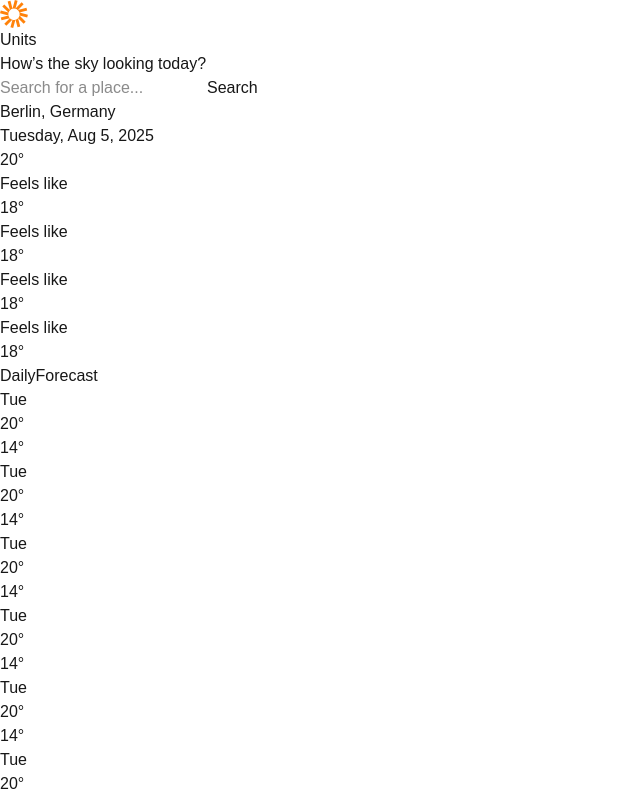
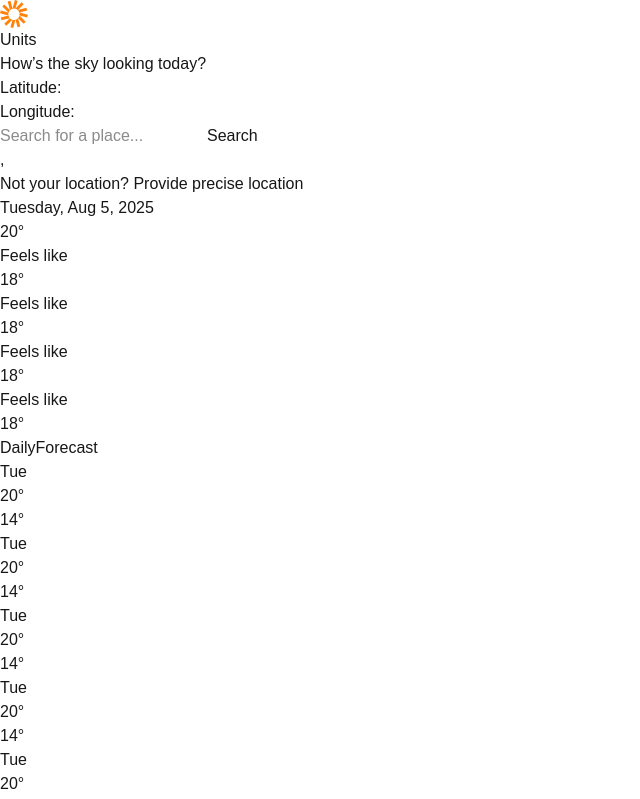
Before and after one commit to juanpb96/FEM_weather-app, a Next.js app: page / in a window 1280 px wide. Shown: the top 799 px of the page, without its empty margins (0-640 px from the left). Built offline with nearby package versions, Linux system fonts and the light colour scheme.

Commit message:
feat(11): Get geolocation data in Next
Extract geolocation data from custom headers

Get precise user's location using the Geolocation API

```diff
--- a/src/app/page.tsx
+++ b/src/app/page.tsx
@@ -4,16 +4,28 @@ import { Header } from "@/components/Header";
 import { HourlyForecast } from "@/components/HourlyForecast";
 import { LocationSearchBar } from "@/components/LocationSearchBar";
 import { TodayOverview } from "@/components/TodayOverview";
+import { GEO_HEADERS } from "@/constants";
+import { headers } from "next/headers";
 
-export default function Home() {
+export default async function Home() {
+  const nextHeaders = await headers();
+  const country = nextHeaders.get(GEO_HEADERS.country) || "";
+  const city = nextHeaders.get(GEO_HEADERS.city) || "";
+  const latitude = nextHeaders.get(GEO_HEADERS.latitude);
+  const longitude = nextHeaders.get(GEO_HEADERS.longitude);
+
   return (
     <div>
       <Header />
       <h1>How’s the sky looking today?</h1>
+      <div>
+        <p>Latitude: {latitude}</p>
+        <p>Longitude: {longitude}</p>
+      </div>
       <LocationSearchBar />
       <main>
         <div>
-          <TodayOverview />
+          <TodayOverview city={city} country={country} />
           <CurrentConditions />
           <DailyForecast />
         </div>
--- a/src/components/TodayOverview/TodayOverview.tsx
+++ b/src/components/TodayOverview/TodayOverview.tsx
@@ -1,8 +1,34 @@
-export function TodayOverview() {
+"use client";
+
+interface TodayOverviewProps {
+  city: string;
+  country: string;
+}
+
+function success(pos: GeolocationPosition) {
+  const { latitude, longitude } = pos.coords;
+  console.log(latitude, longitude);
+}
+
+function error(err: GeolocationPositionError) {
+  console.warn(`ERROR(${err.code}): ${err.message}`);
+}
+
+export function TodayOverview({ city, country }: TodayOverviewProps) {
+  function getPreciseLocation() {
+    navigator.geolocation.getCurrentPosition(success, error);
+  }
+
   return (
     <div>
       <div>
-        <p>Berlin, Germany</p>
+        <p>
+          {city}, {country}
+        </p>
+        <p>
+          Not your location?{" "}
+          <button onClick={getPreciseLocation}>Provide precise location</button>
+        </p>
         <p>Tuesday, Aug 5, 2025</p>
       </div>
       <p>20°</p>
```
